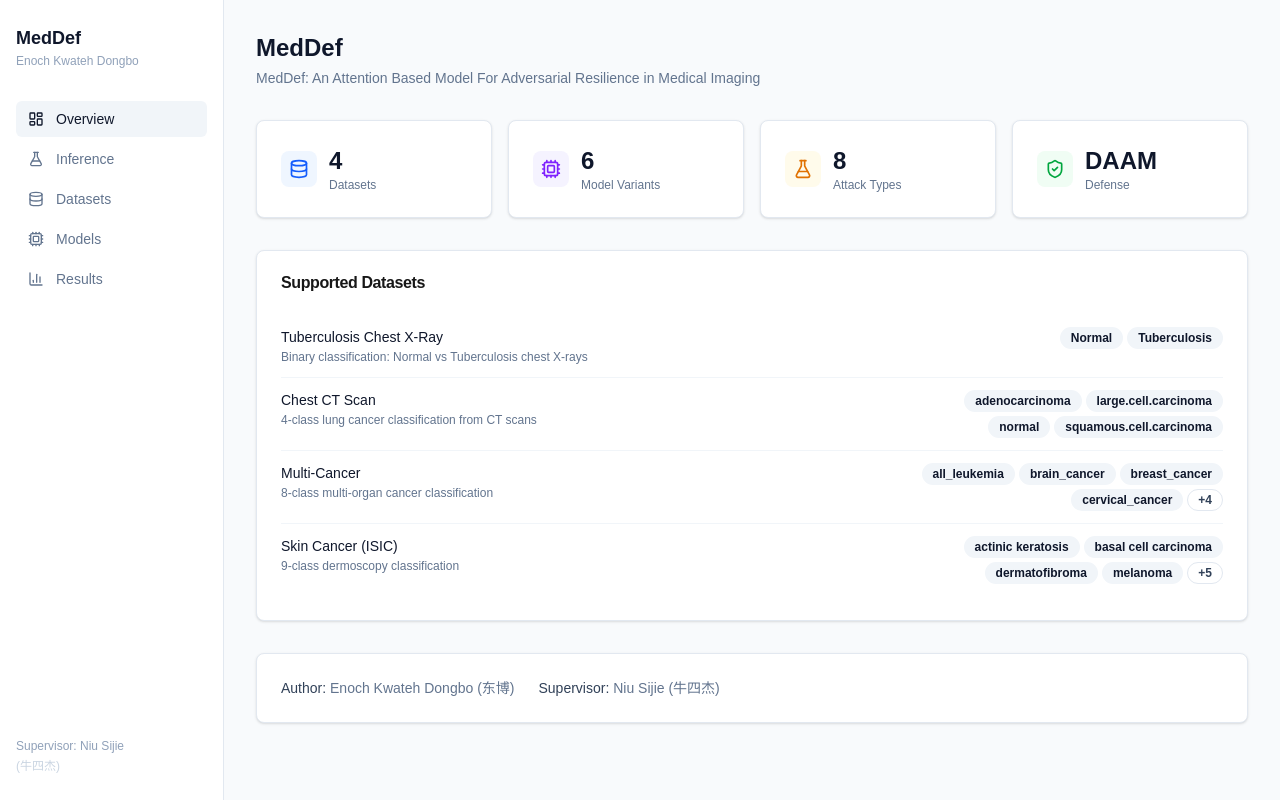
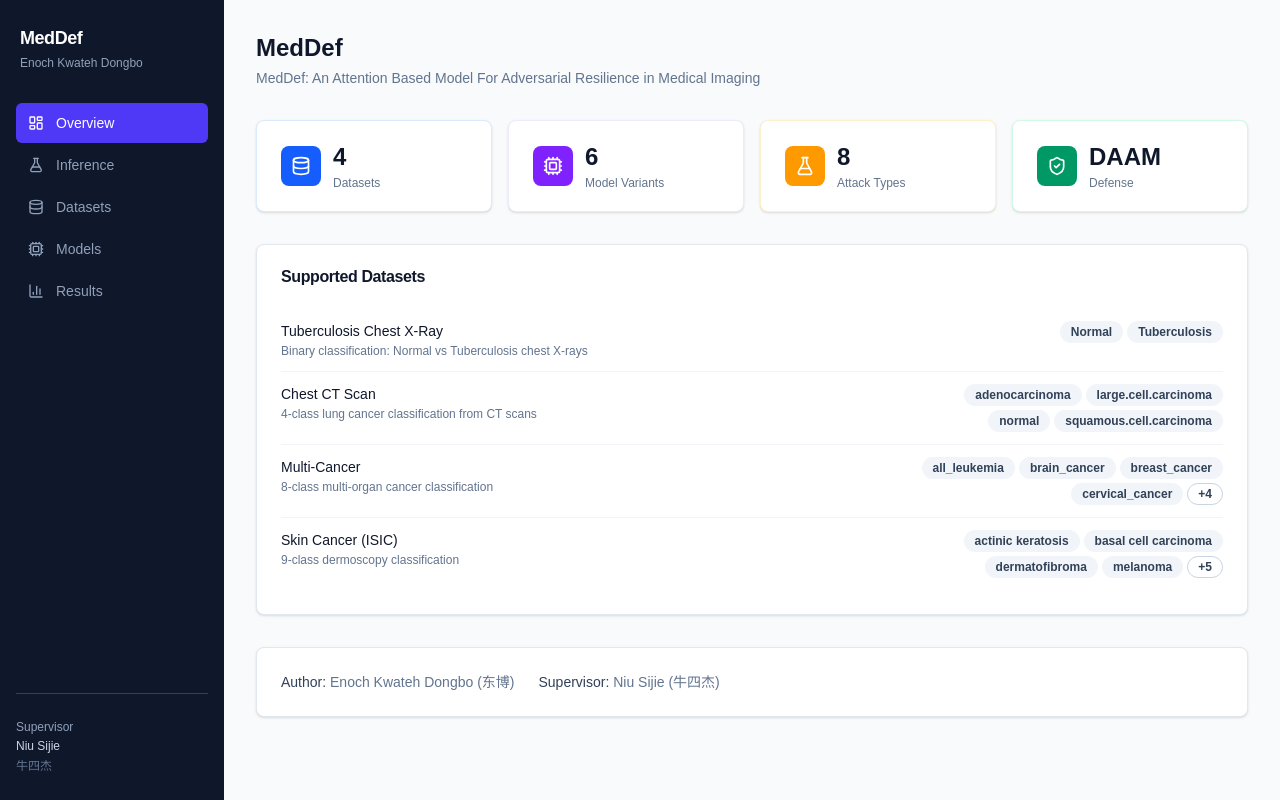
Before and after one commit to Hetawk/next-meddef, a Next.js app: page /dashboard in a window 1280 px wide. Built offline with nearby package versions, Linux system fonts and the light colour scheme.

Commit message:
design: improve color theme — dark sidebar, indigo accent, richer contrasts

```diff
--- a/src/app/(dashboard)/dashboard/page.tsx
+++ b/src/app/(dashboard)/dashboard/page.tsx
@@ -9,25 +9,29 @@ const stats = [
     label: "Datasets",
     value: Object.keys(DATASETS).length.toString(),
     icon: Database,
-    color: "bg-blue-50 text-blue-600",
+    bg: "bg-blue-600",
+    border: "border-blue-100",
   },
   {
     label: "Model Variants",
     value: "6",
     icon: Cpu,
-    color: "bg-violet-50 text-violet-600",
+    bg: "bg-violet-600",
+    border: "border-violet-100",
   },
   {
     label: "Attack Types",
     value: "8",
     icon: FlaskConical,
-    color: "bg-amber-50 text-amber-600",
+    bg: "bg-amber-500",
+    border: "border-amber-100",
   },
   {
     label: "Defense",
     value: "DAAM",
     icon: ShieldCheck,
-    color: "bg-green-50 text-green-600",
+    bg: "bg-emerald-600",
+    border: "border-emerald-100",
   },
 ];
 
@@ -41,16 +45,16 @@ export default function DashboardPage() {
 
       {/* Stats */}
       <div className="grid grid-cols-2 gap-4 sm:grid-cols-4">
-        {stats.map(({ label, value, icon: Icon, color }) => (
-          <Card key={label}>
-            <CardContent className="pt-6">
+        {stats.map(({ label, value, icon: Icon, bg, border }) => (
+          <Card key={label} className={`border ${border}`}>
+            <CardContent className="pt-5 pb-5">
               <div className="flex items-center gap-3">
-                <div className={`rounded-lg p-2 ${color}`}>
+                <div className={`rounded-lg p-2.5 ${bg} text-white shrink-0`}>
                   <Icon className="h-5 w-5" />
                 </div>
                 <div>
                   <p className="text-2xl font-bold text-slate-900">{value}</p>
-                  <p className="text-xs text-slate-500">{label}</p>
+                  <p className="text-xs text-slate-500 mt-0.5">{label}</p>
                 </div>
               </div>
             </CardContent>
--- a/src/app/(dashboard)/layout.tsx
+++ b/src/app/(dashboard)/layout.tsx
@@ -6,7 +6,7 @@ export default function DashboardLayout({
   children: React.ReactNode;
 }) {
   return (
-    <div className="flex h-screen overflow-hidden">
+    <div className="flex h-screen overflow-hidden bg-slate-950">
       <Sidebar />
       <main className="flex-1 overflow-y-auto bg-slate-50 p-8">{children}</main>
     </div>
--- a/src/app/(dashboard)/models/page.tsx
+++ b/src/app/(dashboard)/models/page.tsx
@@ -18,12 +18,12 @@ interface ModelRow {
 }
 
 const VARIANT_COLOR: Record<string, string> = {
-  FULL: "bg-green-50 text-green-700",
-  NO_DEF: "bg-slate-50 text-slate-600",
-  NO_FREQ: "bg-amber-50 text-amber-700",
-  NO_PATCH: "bg-orange-50 text-orange-700",
-  NO_CBAM: "bg-pink-50 text-pink-700",
-  BASELINE: "bg-blue-50 text-blue-700",
+  FULL:      "bg-indigo-50 text-indigo-700",
+  NO_DEF:    "bg-slate-100 text-slate-600",
+  NO_FREQ:   "bg-amber-50 text-amber-700",
+  NO_PATCH:  "bg-orange-50 text-orange-700",
+  NO_CBAM:   "bg-pink-50 text-pink-700",
+  BASELINE:  "bg-emerald-50 text-emerald-700",
 };
 
 const STAGE_LABEL: Record<string, string> = {
--- a/src/app/(dashboard)/results/page.tsx
+++ b/src/app/(dashboard)/results/page.tsx
@@ -178,10 +178,10 @@ export default function ResultsPage() {
                               <span
                                 className={
                                   acc >= 0.7
-                                    ? "text-green-600 font-medium"
+                                    ? "text-emerald-600 font-semibold"
                                     : acc >= 0.5
-                                      ? "text-amber-600"
-                                      : "text-red-600"
+                                    ? "text-amber-600 font-medium"
+                                    : "text-red-500 font-medium"
                                 }
                               >
                                 {(acc * 100).toFixed(1)}%
--- a/src/components/shared/sidebar.tsx
+++ b/src/components/shared/sidebar.tsx
@@ -23,23 +23,25 @@ const nav = [
 export function Sidebar() {
   const pathname = usePathname();
   return (
-    <aside className="flex h-full w-56 flex-col border-r border-slate-200 bg-white px-4 py-6 shrink-0">
-      <div className="mb-8">
-        <span className="text-lg font-bold text-slate-900">{APP.name}</span>
-        <p className="mt-0.5 text-xs text-slate-400 leading-tight">
+    <aside className="flex h-full w-56 flex-col bg-slate-900 px-4 py-6 shrink-0">
+      <div className="mb-8 px-1">
+        <span className="text-lg font-bold text-white tracking-tight">
+          {APP.name}
+        </span>
+        <p className="mt-1 text-xs text-slate-400 leading-tight">
           {APP.author}
         </p>
       </div>
-      <nav className="flex flex-col gap-1">
+      <nav className="flex flex-col gap-0.5">
         {nav.map(({ href, label, icon: Icon }) => (
           <Link
             key={href}
             href={href}
             className={cn(
-              "flex items-center gap-3 rounded-md px-3 py-2 text-sm transition-colors",
+              "flex items-center gap-3 rounded-md px-3 py-2.5 text-sm font-medium transition-colors",
               pathname === href || pathname.startsWith(href + "/")
-                ? "bg-slate-100 text-slate-900 font-medium"
-                : "text-slate-500 hover:bg-slate-50 hover:text-slate-900",
+                ? "bg-indigo-600 text-white"
+                : "text-slate-400 hover:bg-slate-800 hover:text-white",
             )}
           >
             <Icon className="h-4 w-4 shrink-0" />
@@ -47,9 +49,10 @@ export function Sidebar() {
           </Link>
         ))}
       </nav>
-      <div className="mt-auto pt-6 text-xs text-slate-400 leading-relaxed">
-        <p>Supervisor: {APP.supervisor}</p>
-        <p className="text-slate-300">({APP.supervisorZh})</p>
+      <div className="mt-auto pt-6 border-t border-slate-700 text-xs text-slate-500 leading-relaxed">
+        <p className="text-slate-400">Supervisor</p>
+        <p className="font-medium text-slate-300">{APP.supervisor}</p>
+        <p className="text-slate-500">{APP.supervisorZh}</p>
       </div>
     </aside>
   );
--- a/src/components/ui/badge.tsx
+++ b/src/components/ui/badge.tsx
@@ -7,12 +7,12 @@ const badgeVariants = cva(
   {
     variants: {
       variant: {
-        default: "border-transparent bg-slate-900 text-white",
-        secondary: "border-transparent bg-slate-100 text-slate-900",
+        default: "border-transparent bg-indigo-600 text-white",
+        secondary: "border-transparent bg-slate-100 text-slate-700",
         destructive: "border-transparent bg-red-100 text-red-700",
-        success: "border-transparent bg-green-100 text-green-700",
-        warning: "border-transparent bg-amber-100 text-amber-700",
-        outline: "border-slate-200 text-slate-700",
+        success: "border-transparent bg-emerald-100 text-emerald-700",
+        warning: "border-transparent bg-amber-100 text-amber-800",
+        outline: "border-slate-300 text-slate-700 bg-white",
       },
     },
     defaultVariants: { variant: "default" },
--- a/src/components/ui/button.tsx
+++ b/src/components/ui/button.tsx
@@ -7,12 +7,14 @@ const buttonVariants = cva(
   {
     variants: {
       variant: {
-        default: "bg-slate-900 text-white hover:bg-slate-800",
+        default:
+          "bg-indigo-600 text-white hover:bg-indigo-700 focus-visible:ring-indigo-500",
         destructive: "bg-red-600 text-white hover:bg-red-700",
-        outline: "border border-slate-200 bg-white hover:bg-slate-100",
-        ghost: "hover:bg-slate-100 hover:text-slate-900",
-        secondary: "bg-slate-100 text-slate-900 hover:bg-slate-200",
-        link: "text-slate-900 underline-offset-4 hover:underline",
+        outline:
+          "border border-slate-300 bg-white text-slate-700 hover:bg-slate-50 hover:border-slate-400",
+        ghost: "text-slate-600 hover:bg-slate-100 hover:text-slate-900",
+        secondary: "bg-slate-100 text-slate-800 hover:bg-slate-200",
+        link: "text-indigo-600 underline-offset-4 hover:underline",
       },
       size: {
         default: "h-9 px-4 py-2",
--- a/src/components/ui/card.tsx
+++ b/src/components/ui/card.tsx
@@ -34,7 +34,10 @@ const CardTitle = React.forwardRef<
 >(({ className, ...props }, ref) => (
   <h3
     ref={ref}
-    className={cn("font-semibold leading-none tracking-tight", className)}
+    className={cn(
+      "font-semibold leading-none tracking-tight text-slate-900",
+      className,
+    )}
     {...props}
   />
 ));
--- a/src/components/ui/input.tsx
+++ b/src/components/ui/input.tsx
@@ -9,8 +9,8 @@ const Input = React.forwardRef<
     type={type}
     ref={ref}
     className={cn(
-      "flex h-9 w-full rounded-md border border-slate-200 bg-white px-3 py-1 text-sm shadow-sm",
-      "placeholder:text-slate-400 focus-visible:outline-none focus-visible:ring-2 focus-visible:ring-slate-900",
+      "flex h-9 w-full rounded-md border border-slate-300 bg-white px-3 py-1 text-sm text-slate-800 shadow-sm",
+      "placeholder:text-slate-400 focus:outline-none focus:ring-2 focus:ring-indigo-500 focus:border-indigo-500",
       "disabled:cursor-not-allowed disabled:opacity-50",
       className,
     )}
--- a/src/components/ui/select.tsx
+++ b/src/components/ui/select.tsx
@@ -8,8 +8,8 @@ function Select({
   return (
     <select
       className={cn(
-        "flex h-9 w-full rounded-md border border-slate-200 bg-white px-3 py-1 text-sm shadow-sm",
-        "focus-visible:outline-none focus-visible:ring-2 focus-visible:ring-slate-900",
+        "flex h-9 w-full rounded-md border border-slate-300 bg-white px-3 py-1 text-sm text-slate-800 shadow-sm",
+        "focus:outline-none focus:ring-2 focus:ring-indigo-500 focus:border-indigo-500",
         "disabled:cursor-not-allowed disabled:opacity-50",
         className,
       )}
```
Also changed, not shown: src/app/(dashboard)/inference/page.tsx (+12 -9 lines).
